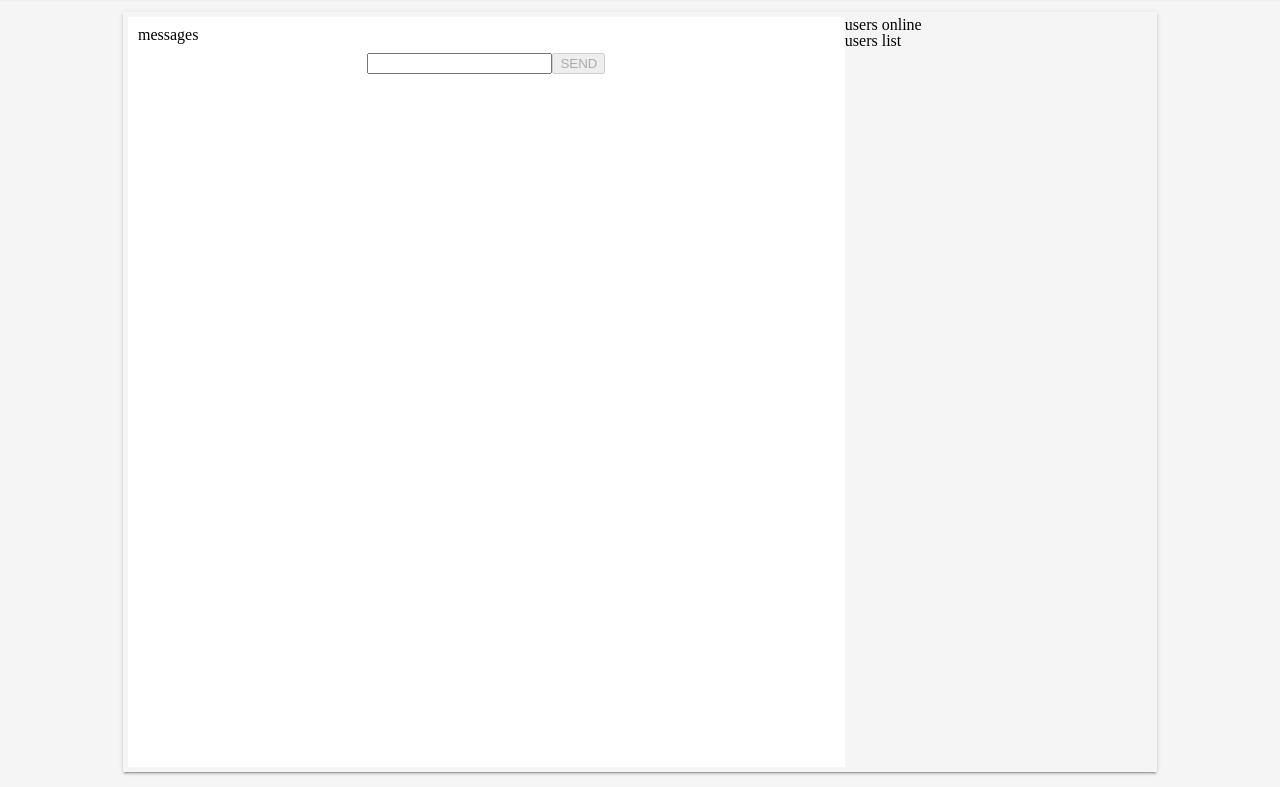
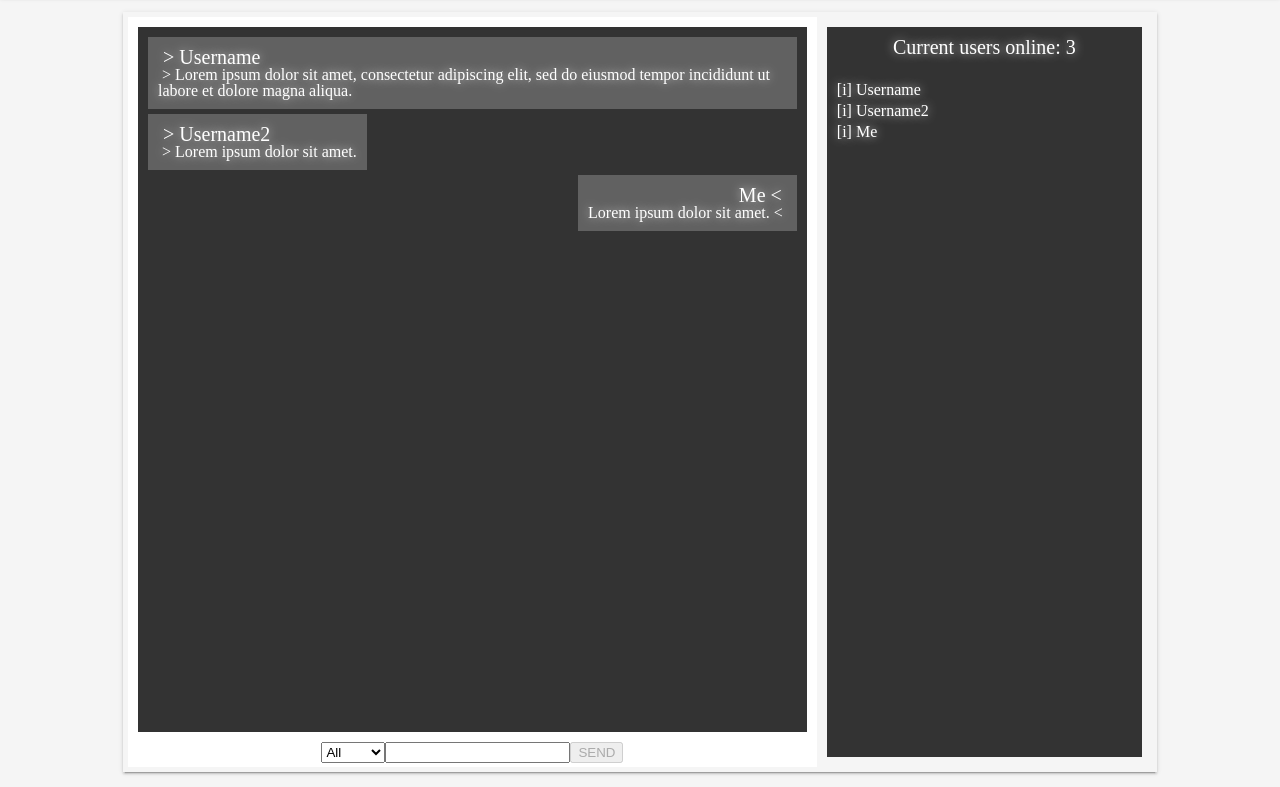
Before and after one commit to ctacello/webchat, a plain HTML site: page index.html in a window 1280 px wide. Shown: the part 67-854 px from the top of the page. Drawn offline with Linux system fonts and the light colour scheme.

Commit message:
different css changes

```diff
--- a/index.html
+++ b/index.html
@@ -26,15 +26,35 @@
     <main class="main">
         <div class="main__container">
             <div class="main__chat">
-                <div class="main__messages">messages</div>
+                <div class="main__messages">
+                    <div class="main__message">
+                        <h4> > Username</h4>
+                        <span> > Lorem ipsum dolor sit amet, consectetur adipiscing elit, sed do eiusmod tempor incididunt ut labore et dolore magna aliqua.</span>
+                    </div>
+                    <div class="main__message">
+                        <h4> > Username2</h4>
+                        <span> > Lorem ipsum dolor sit amet.</span>
+                    </div>
+                    <div class="main__message main__me">
+                        <h4>Me < </h4>
+                        <span>Lorem ipsum dolor sit amet. < </span>
+                    </div>
+                </div>
                 <div class="main__input-form">
+                    <select name="main__select">
+                        <option value="value1" selected>All</option>
+                        <option value="value2">Private</option>
+                        <option value="value3">Team</option>
+                    </select>
                     <input id="message" type="text" class="main__input">
                     <button id="submit" disabled class="main__send">SEND</button>
                 </div>
             </div>
             <div class="main__users">
-                <div class="main__usersonline">users online</div>
-                <div class="main__userslist">users list</div>
+                <h4 class="main__usersonline">Current users online: 3</h4>
+                <div class="main__userslist"> [i] Username</div>
+                <div class="main__userslist"> [i] Username2</div>
+                <div class="main__userslist"> [i] Me</div>
             </div>
         </div>
     </main>
--- a/scss/_index.scss
+++ b/scss/_index.scss
@@ -9,6 +9,21 @@ h3 {
     line-height: 40px;
     color: white;
     text-shadow: 2px 2px 2px black;
+}
+
+h4 {
+    font-size: 20px;
+    color: #fff;
+    white-space: pre-wrap;
+    word-wrap: break-word;
+    text-shadow: 0 0 10px #ccc;
+}
+
+span {
+    color: #fff;
+    white-space: pre-wrap;
+    word-wrap: break-word;
+    text-shadow: 0 0 10px #ccc;
 }
 
 .header {
@@ -57,7 +72,26 @@ h3 {
     }
 
     &__messages {
+        background-color: #333;
         margin: 10px;
+        height: calc(100% - 65px);
+        padding: 10px;
+        display: flex;
+        flex-flow: column;
+        align-items: baseline;
+    }
+
+    &__message {
+        background-color: #616161;
+        margin-bottom: 5px;
+        padding: 10px;
+        display: inline-block;
+        // border-radius: 15px;
+    }
+
+    &__me {
+        align-self: flex-end;
+        text-align: right;
     }
 
     &__input-form {
@@ -67,5 +101,20 @@ h3 {
 
     &__users {
         flex-basis: 30%;
+        background-color: #333;
+        margin: 10px;
+        padding: 10px;
+        color: #fff;
+        word-wrap: break-word;
+        text-shadow: 0 0 10px #ccc;
+    }
+
+    &__usersonline {
+        text-align: center;
+        margin-bottom: 25px;
+    }
+
+    &__userslist {
+        margin-bottom: 5px;
     }
 }
```
Also changed, not shown: css/app.css, 1 other file.
